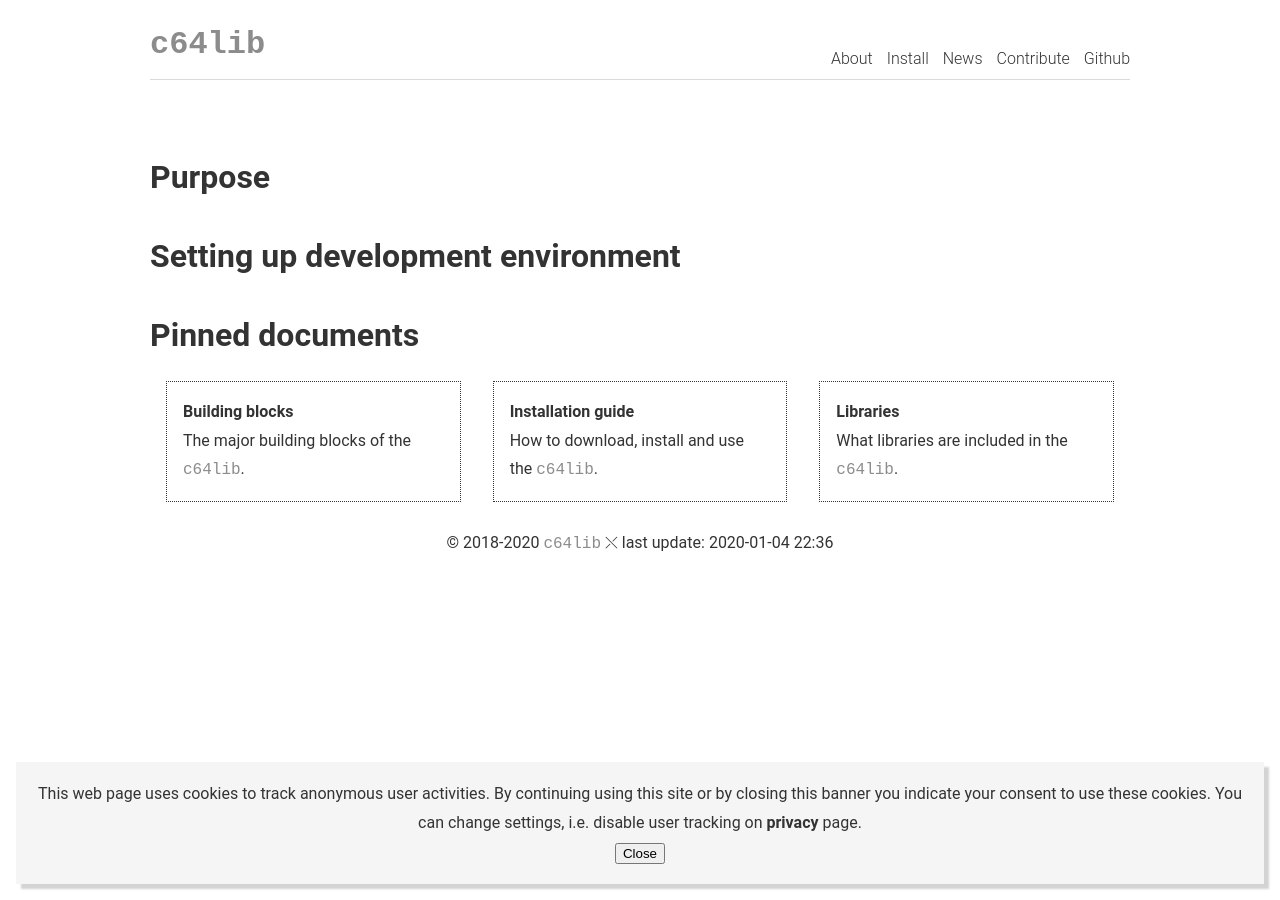
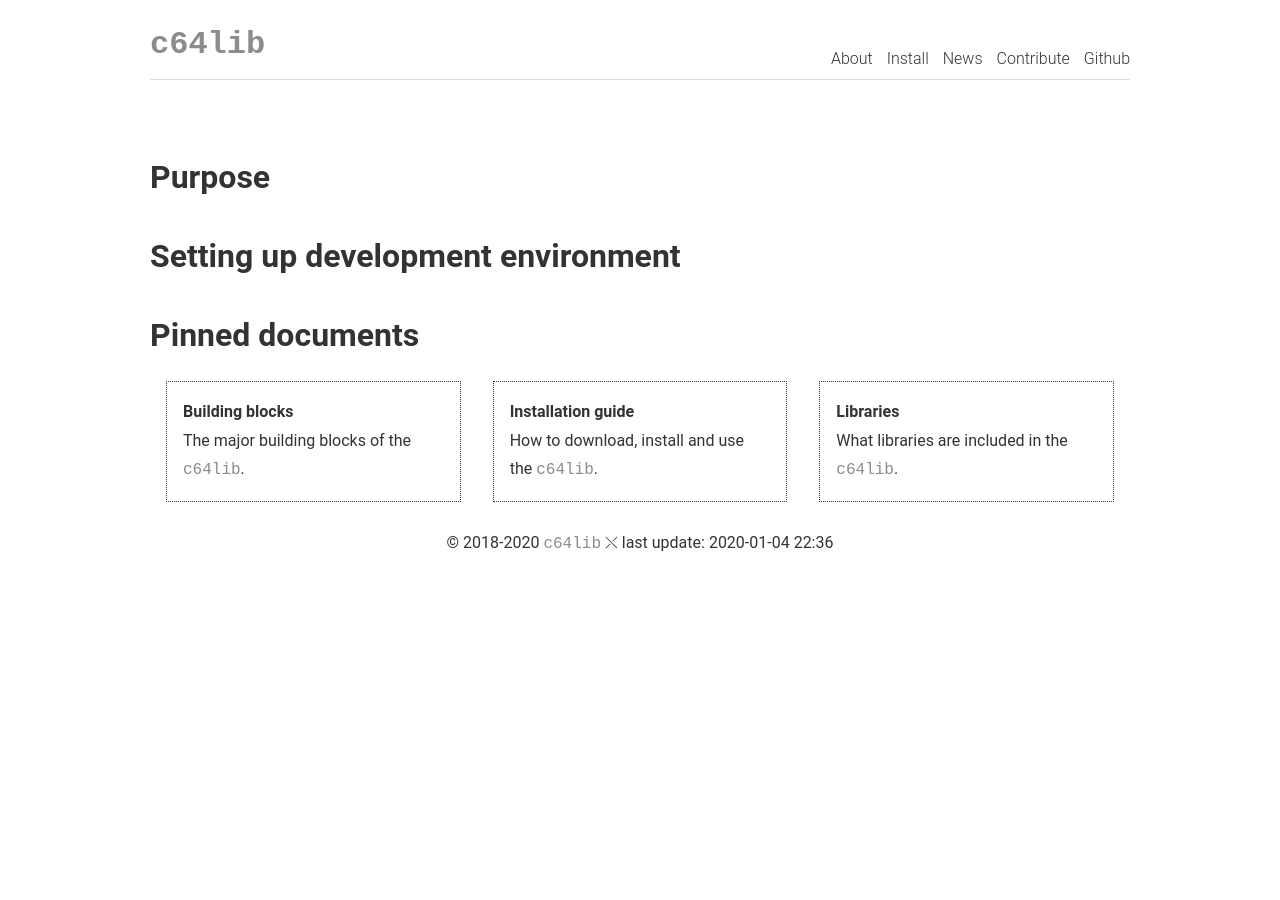
Before and after one commit to maciejmalecki/jekyll-starter, a Jekyll site: the page built from index.md, in a window 1280 px wide. Built offline with Jekyll 4.4.1, drawn with Linux system fonts in a browser that asks for light colours; our own code applies the rules of GitHub Pages for plain Markdown files; part of the change alters nothing that is shown.

```diff
--- a/_config.yml
+++ b/_config.yml
@@ -32,6 +32,13 @@ plugins:
 # Custom variables
 version: "1.0.0"
 
+# Google Analytics & GPRD
+tracking:
+    showGDPR: false
+    ga:
+        use: false
+        key: <set me>
+
 # Options
 custom_header: false
 custom_nav_footer: false
--- a/_includes/head.html
+++ b/_includes/head.html
@@ -1,6 +1,6 @@
 <head>
-	{% if jekyll.environment == 'production' %}
-	<script async src="https://www.googletagmanager.com/gtag/js?id=UA-113535243-4"></script>
+	{% if jekyll.environment == 'production' and site.tracking.ga.use %}
+	<script async src="https://www.googletagmanager.com/gtag/js?id={{ site.tracking.ga.key }}"></script>
 	<script>
 		var useCookies = (localStorage.getItem('useCookies') === 'true');
 		if (useCookies) {
@@ -9,7 +9,7 @@
 				dataLayer.push(arguments);
 			}
 			gtag('js', new Date());
-			gtag('config', 'UA-113535243-4', { 'anonymize_ip': true });
+			gtag('config', '{{ site.tracking.ga.key }}', { 'anonymize_ip': true });
 		}
 	</script>
 
--- a/_layouts/default.html
+++ b/_layouts/default.html
@@ -64,6 +64,7 @@
 	    <!-- Footer -->
 	    {% include footer.html %}
 
+		{% if site.tracking.showGDPR %}
       <div id="gdpr" style="display: none;">
         <p>
           This web page uses cookies to track anonymous user activities. By continuing using this site
@@ -72,6 +73,7 @@
         </p>
         <button id="gdprClose">Close</button>
       </div>
+		{% endif %}
 
 	    <!-- Script -->
       {% include script.html %}
```
